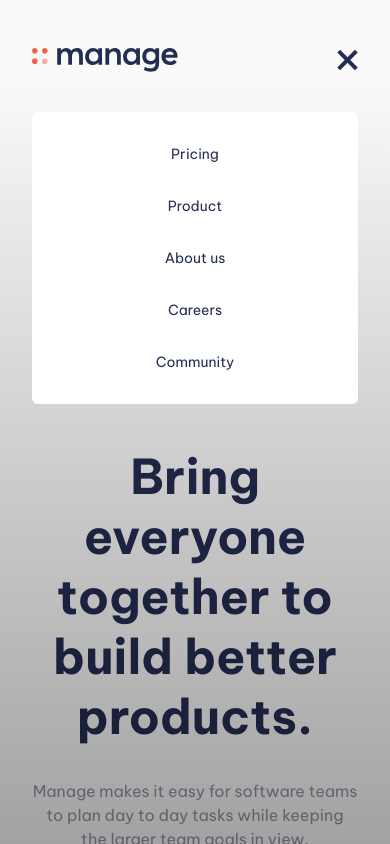
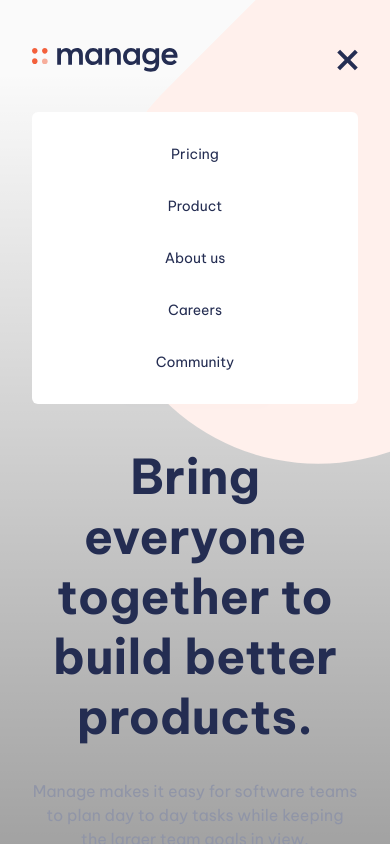
Before and after one commit to srikrishnamoorthis/manage-landing-page, a React (Vite) app: page / in a window 390 px wide. Both pictures are taken after a click on the picture 345 px from the left and 60 px from the top of the page. Shown: the top 844 px of the page. Built offline with nearby package versions, Linux system fonts and the light colour scheme.

Commit message:
Background tablet

```diff
--- a/src/header.jsx
+++ b/src/header.jsx
@@ -15,14 +15,14 @@ export default function Header() {
             <nav className='flex justify-between items-center'>
                 <img src={logo} />
                 <img src={menuIcon}
-                    className={classnames('md:hidden', {
+                    className={classnames('z-[1] md:hidden', {
                         'hidden': isOpen,
                         'inline-block': !isOpen
                     })}
                     onClick={openMenu}
                 />
                 <img src={closeIcon}
-                    className={classnames('md:hidden', {
+                    className={classnames('z-[1] md:hidden', {
                         'hidden': !isOpen,
                         'inline-block': isOpen
                     })}
--- a/src/introduction.jsx
+++ b/src/introduction.jsx
@@ -1,14 +1,14 @@
 import illustrationIntro from './assets/illustration-intro.svg';
-import tabletPattern from './assets/bg-tablet-pattern.svg';
 
 export default function Introduction() {
     return (
         <>
             <section className='mx-8 mt-12 md:mx-16 md:mt-12 md:flex flex-row-reverse gap-12 justify-between lg:max-w-[1280px] lg:mx-auto lg:px-16'>
                 <div className='basis-0 flex-grow z-[1]'>
+                    <span className='absolute inset-0 md:w-1/2 md:ml-[50%] bg-[url(./assets/bg-tablet-pattern.svg)] bg-no-repeat bg-[100px_-350px] md:bg-[-0px_-180px] lg:bg-[50px_-100px] z-[0]' />
                     <img src={illustrationIntro} alt="" className='z-[1] relative mx-auto'/>
                 </div>
-                <div className='basis-0 flex-grow mt-8 md:mt-0 md:block text-center md:text-left z-[1]'>
+                <div className='basis-0 flex-grow mt-8 md:mt-0 md:block text-center md:text-left z-[1] relative'>
                     <h1 className='text-5xl font-semibold text-dark-blue-600 leading-tight'>
                         Bring everyone together to build better products.
                     </h1>
@@ -20,7 +20,7 @@ export default function Introduction() {
             </section>
 
             <section className='mx-8 mb-16 mt-24 md:mx-16 md:mt-16 md:flex flex-wrap gap-12 lg:max-w-[1280px] lg:mx-auto lg:px-16 leading-normal'>
-                <div className='basis-0 flex-grow text-center md:text-left'>
+                <div className='basis-0 flex-grow text-center md:text-left z-[1]'>
                     <h2 className='text-4xl font-semibold text-dark-blue-600'>What's different about Manage?</h2>
                     <p className='text-base text-grayish-blue mt-8 md:w-[65%]'>
                         Manage provides all the functionality your team needs, without the complexity. Our software is tailor made
```
